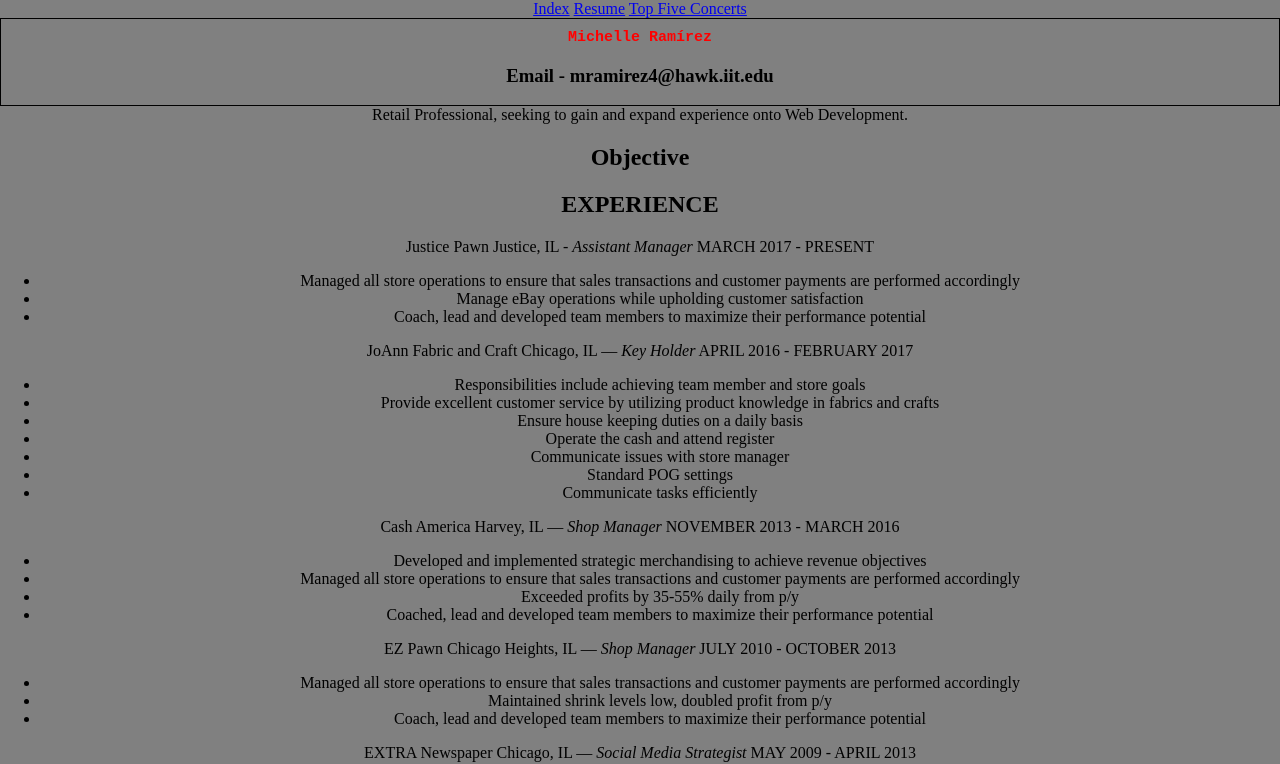
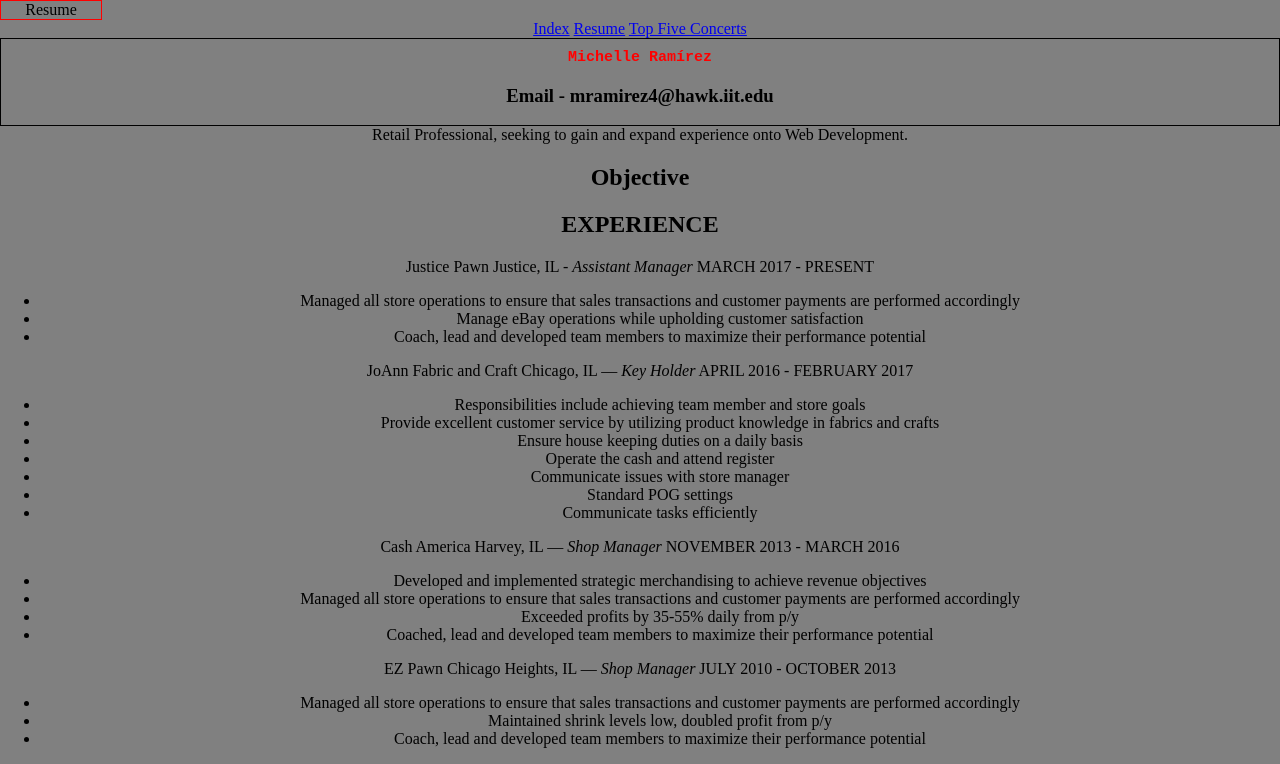
Before and after one commit to michlramrz/Michelle-Ramirez-Project-2, a plain HTML site: page resume.html in a window 1280 px wide. Shown: the top 764 px of the page. Drawn offline with Linux system fonts and the light colour scheme.

Commit message:
Update resume.html
added div for nav

```diff
--- a/resume.html
+++ b/resume.html
@@ -7,7 +7,8 @@
   <link rel="stylesheet" type="text/css" href="stylesheet.css" media="screen" />
 </head>
 
-  <body id="page2">
+<body id="page2">
+  <div class="myDiv">Resume</div>
     <nav>
       <a href = "https://michlramrz.github.io/First-Project/index.html">Index</a>
       <a href = "https://michlramrz.github.io/First-Project/resume.html">Resume</a>
```
